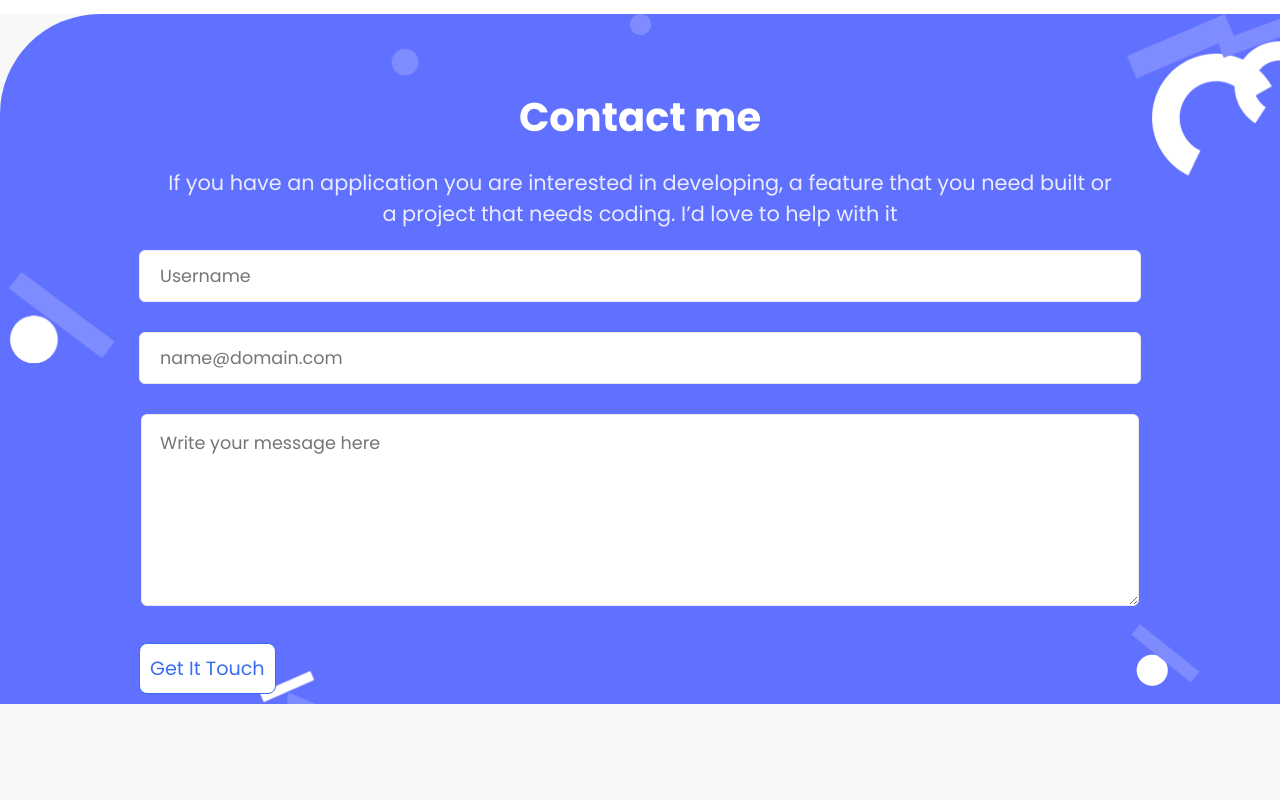
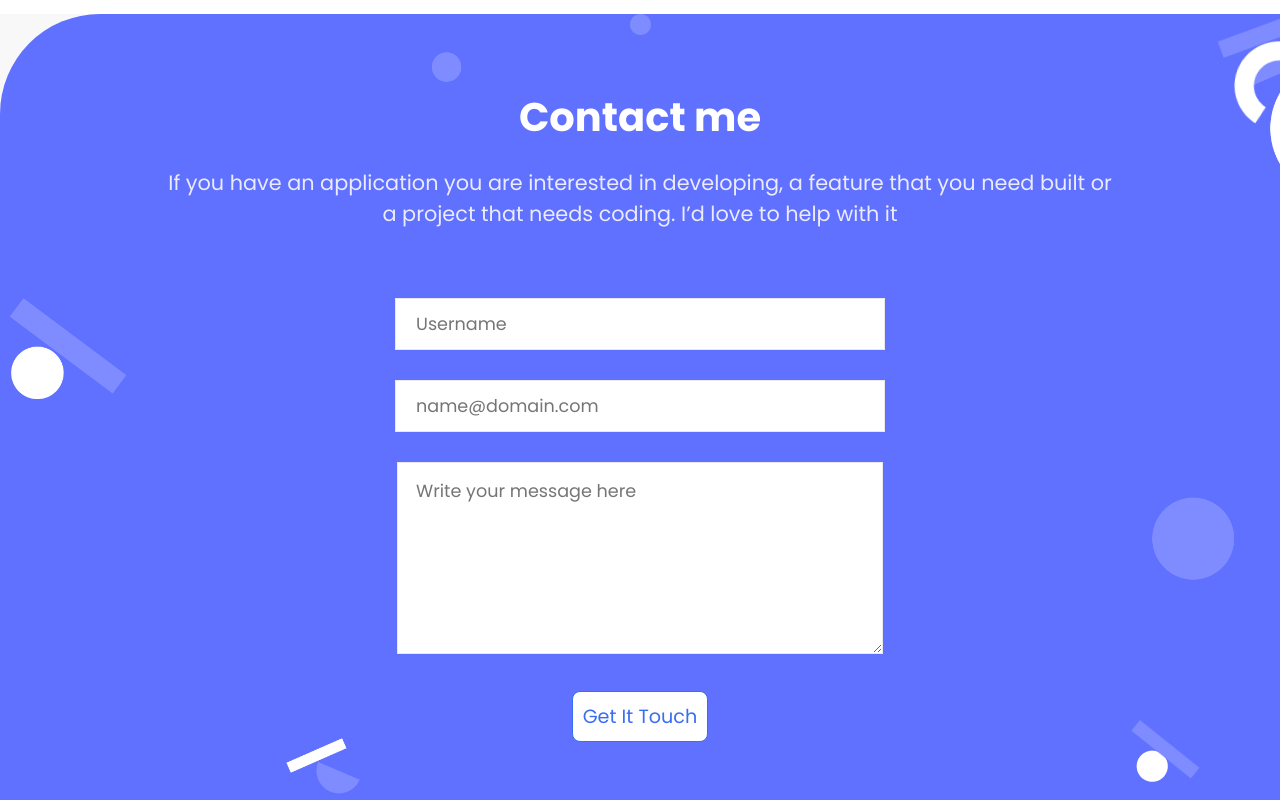
Before and after one commit to Kaghenimbale/my-portfolio, a website: page index.html in a window 1280 px wide. Shown: the part 3344-4144 px from the top of the page. Before the commit the page ends 4048 px from the top, so only its background shows below. Drawn offline with Linux system fonts and the light colour scheme.

Commit message:
Add desktop style to contact form

```diff
--- a/style.css
+++ b/style.css
@@ -557,4 +557,22 @@ fieldset {
   .section-3 {
     padding: 0 10rem;
   }
+
+  .contact-form {
+    padding: 3rem 40rem;
+  }
+
+  .input-contact {
+    width: 35vw;
+    border-radius: 0;
+  }
+
+  .msg {
+    width: 35vw;
+    border-radius: 0;
+  }
+
+  .button {
+    text-align: center;
+  }
 }
```
